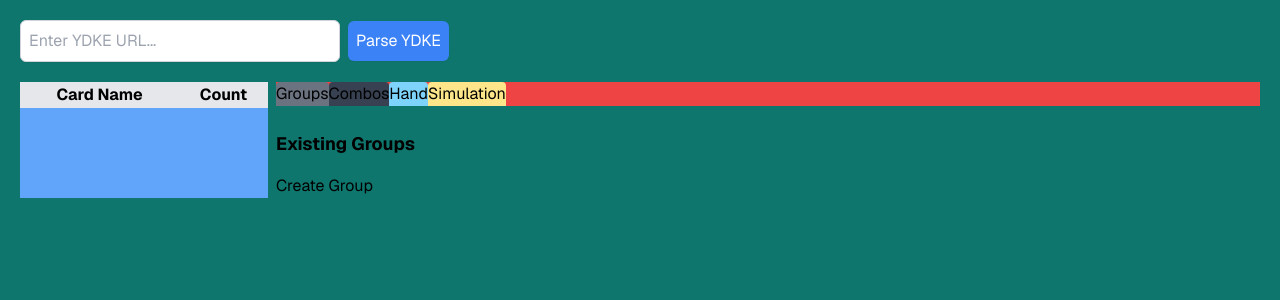
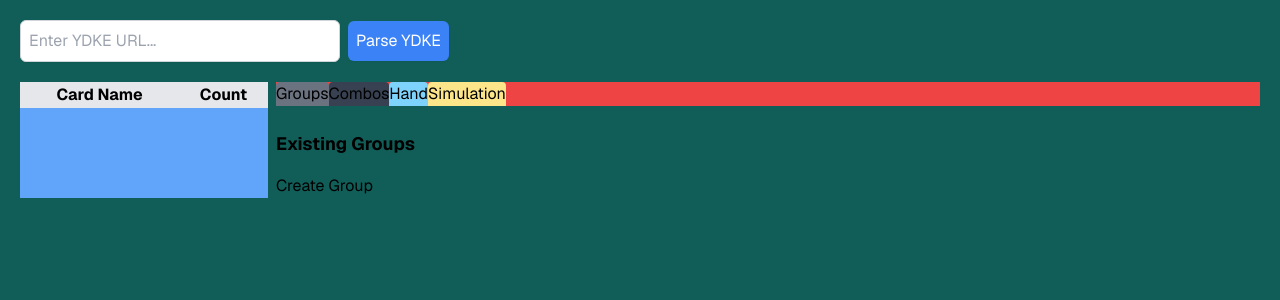
Before and after one commit to santomon/deck-consistency-project, a Next.js app: page / in a window 1280 px wide. Shown: the top 300 px of the page. Built offline with nearby package versions, Linux system fonts and the light colour scheme.

Commit message:
adapted background color

```diff
--- a/src/pages/index.tsx
+++ b/src/pages/index.tsx
@@ -53,7 +53,7 @@
         <meta name="description" content="Deck Consistency Simulation" />
         {/*<link rel="icon" href="/favicon.ico" />*/}
       </Head>
-      <main className="flex min-h-screen flex-col justify-start bg-teal-700 p-5">
+      <main className="flex min-h-screen flex-col justify-start bg-teal-800 p-5">
         <div className="flex flex-col gap-5">
           <div className={"flex flex-row items-center gap-2"}>
             <input
```
